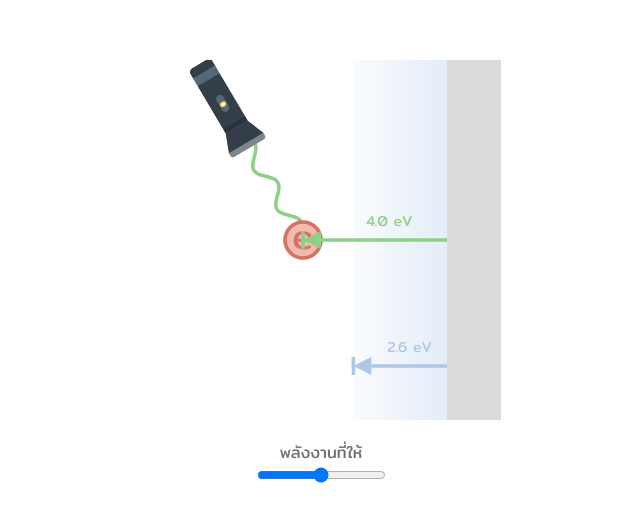
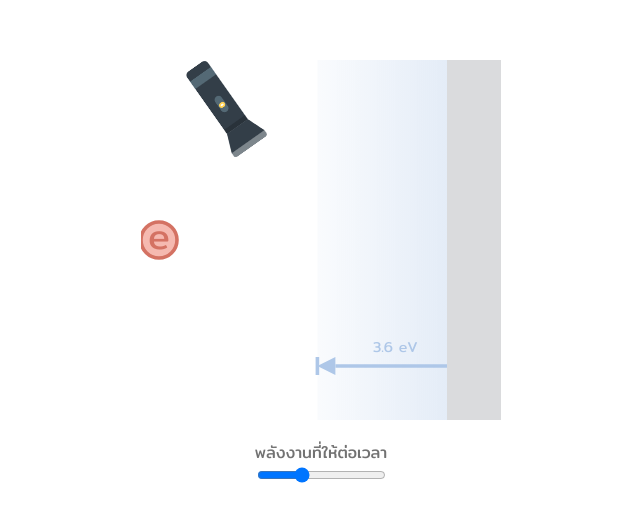
Before and after one commit to shayanin-van/photoelectric-effect, a plain HTML site: page lightAsWave/index.html in a window 1280 px wide. Shown: the part 128-650 px from the top of the page, without its empty margins (319-959 px from the left). Drawn offline with Linux system fonts and the light colour scheme.

Commit message:
something

```diff
--- a/lightAsWave/index.html
+++ b/lightAsWave/index.html
@@ -32,13 +32,21 @@
   </head>
   <body>
     <canvas id="myCanvas"></canvas>
-    <div style="display: flex; flex-direction: column; align-items: center">
-      <label for="amplitude">พลังงานที่ให้</label>
+    <div
+      style="
+        display: flex;
+        flex-direction: column;
+        align-items: center;
+        max-width: 260px;
+        text-align: center;
+      "
+    >
+      <label for="amplitude">พลังงานที่ให้ต่อเวลา</label>
       <input
         type="range"
         id="amplitude"
         name="amplitude"
-        min="0.1"
+        min="0.15"
         max="0.3"
         value="0.2"
         step="0.05"
@@ -60,7 +68,7 @@
       let ppcm = canvas.width / phyWidth; // ppcm = pixel per centimeter
 
       // physics
-      const workFunction = 2.6;
+      const workFunction = 3.6;
       let amplitude = document.getElementById("amplitude").value;
       document.getElementById("amplitude").addEventListener("input", () => {
         amplitude = document.getElementById("amplitude").value;
@@ -137,8 +145,17 @@
         }
 
         update() {
-          this.v = 4 * amplitude;
+          this.v = 8 * amplitude;
           this.x = this.x + this.v * deltaTime;
+
+          if (this.x > workFunction) {
+            this.isReleased = true;
+          }
+
+          if (this.x > 9.4) {
+            this.x = 0;
+            this.isReleased = false;
+          }
 
           // draw
           this.draw();
@@ -199,10 +216,16 @@
         }
 
         update() {
-          // update angle
-          this.rotation = Math.atan2(this.y - electron.y, this.x - electron.x);
+          if (electron.isReleased) {
+            this.rotation = Math.atan2(this.y, this.x - workFunction);
+          } else {
+            this.rotation = Math.atan2(
+              this.y - electron.y,
+              this.x - electron.x
+            );
+            this.drawWave();
+          }
 
-          this.drawWave();
           this.drawFlashLight();
         }
       }
@@ -233,6 +256,10 @@
         elapseTime = currentTime - startTime;
         deltaTime = currentTime - prevTime;
         prevTime = currentTime;
+        // set a hard limit for dt in case of stuttering or tab switching
+        if (deltaTime > 0.02) {
+          deltaTime = 1 / 60;
+        }
 
         // clear canvas
         ctx.clearRect(0, 0, canvas.width, canvas.height);
```
Also changed, not shown: handPull/index.html (+4 -0 lines).
